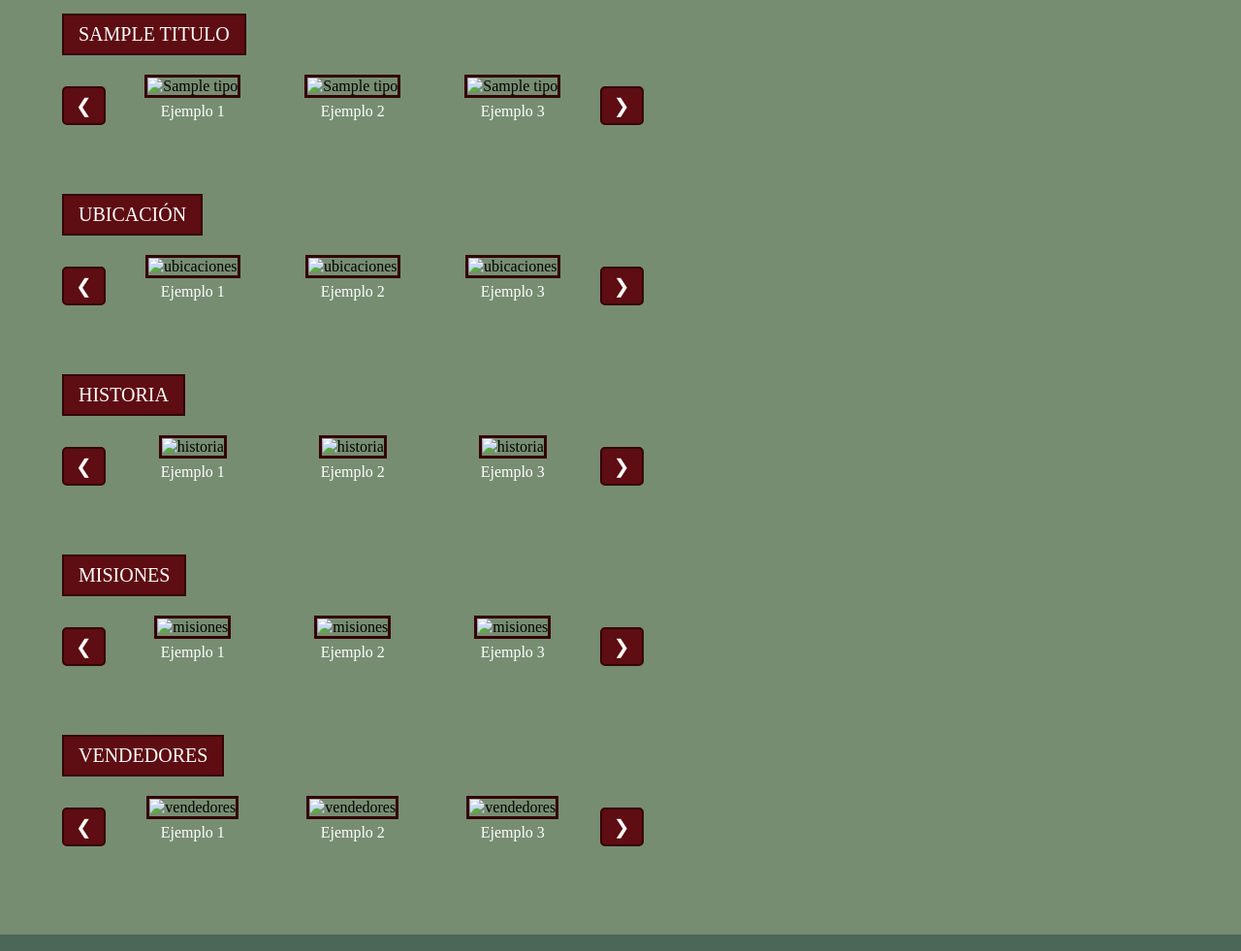
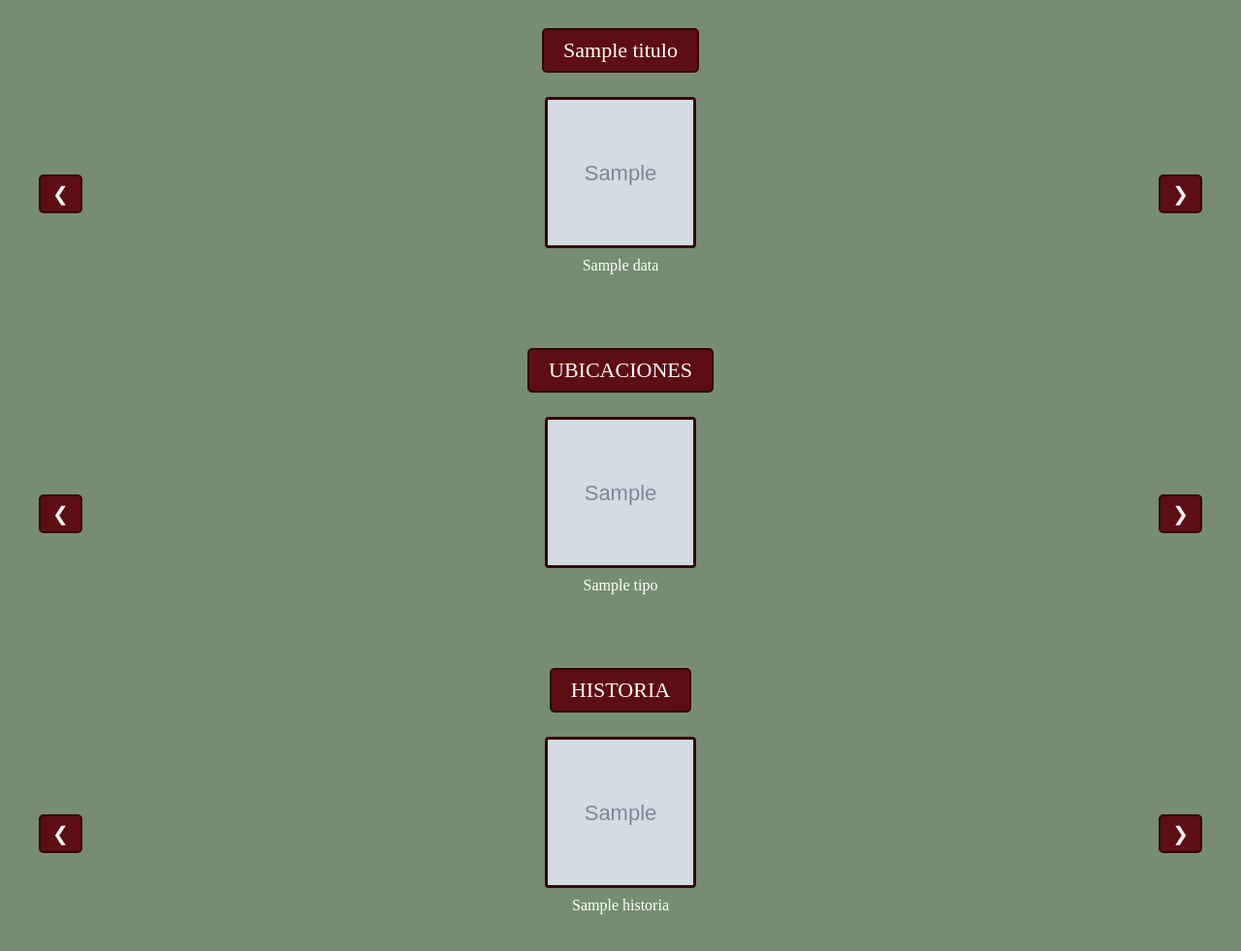
Before and after one commit to Andres1549/proyecto_npc, a FastAPI app: template app/templates/home.html in a window 1280 px wide. Shown: the part 220-1201 px from the top of the page at 97% size. Run offline with FastAPI, Linux system fonts and the light colour scheme; the template is opened without the code that fills it: most values are stand-ins (such as "Sample title", 1, 10 or a date in 2020); grey boxes marked "Sample" are stand-in pictures; some libraries are stand-ins or nearby versions.

Commit message:
pruebas al homepage

```diff
--- a/app/main.py
+++ b/app/main.py
@@ -1,7 +1,9 @@
-from app.db import init_db
+from app.db import init_db,get_session
+from app.models import Ubicacion
 from app.routers import npcs, items, misiones, ubicaciones, busqueda, reportes
 from dotenv import load_dotenv
-from fastapi import FastAPI, Request
+from fastapi import FastAPI, Request, Depends
+from sqlalchemy.orm import Session
 from fastapi.templating import Jinja2Templates
 from fastapi.responses import HTMLResponse
 from fastapi.staticfiles import StaticFiles
@@ -15,8 +17,20 @@ templates = Jinja2Templates(directory="app/templates")
 app.mount("/static", StaticFiles(directory="app/static"), name="static")
 
 @app.get("/", response_class=HTMLResponse)
-def home(request: Request):
-    return templates.TemplateResponse("home.html", {"request": request})
+async def home(request: Request, db: Session = Depends(get_session)):
+
+    data = {
+        "ubicaciones": db.query(Ubicacion).all(),
+        "historia": db.query(NPC).filter(NPC.tipo == "historia").all(),
+        "misiones": db.query(NPC).filter(NPC.tipo == "mision").all(),
+        "vendedores": db.query(NPC).filter(NPC.tipo == "vendedor").all(),
+    }
+
+    return templates.TemplateResponse(
+        "home.html",
+        {"request": request, "data": data}
+    )
+
 app.include_router(npcs, prefix="/npcs", tags=["NPCs"])
 app.include_router(items, prefix="/items", tags=["Items"])
 app.include_router(misiones, prefix="/misiones", tags=["Misiones"])
--- a/app/static/css/carrusel.css
+++ b/app/static/css/carrusel.css
@@ -1,48 +1,50 @@
-/* ===== SECCIÓN HOME ===== */
+/* ===== HOME ===== */
 
 .home-contenido {
-    width: 90%;
+    width: 100%;
+    max-width: 1200px;
     margin: 0 auto;
-    padding: 20px 0;
+    padding: 30px 0;
 }
 
+/* ===== TITULO DEL CARRUSEL ===== */
 
-/* ===== TITULO DEL CARRUSEL ===== */
+.carrusel-section {
+    text-align: center;
+    margin-bottom: 50px;
+}
 
 .carrusel-titulo {
     background-color: #5E0D12;
     border: 2px solid #340508;
     color: white;
-    padding: 8px 15px;
+    padding: 8px 20px;
     font-family: "Cinzel", serif;
-    font-size: 20px;
+    font-size: 22px;
     width: fit-content;
-    margin-bottom: 10px;
+    margin: 0 auto 15px auto;
+    border-radius: 5px;
 }
 
-
-/* ===== CONTENEDOR PRINCIPAL ===== */
-
-.carrusel-section {
-    margin-bottom: 50px;
-}
-
-
-/* ===== CARRUSEL ===== */
+/* ===== CONTENIDO DEL CARRUSEL ===== */
 
 .carrusel-container {
     display: flex;
+    justify-content: center;
     align-items: center;
-    gap: 10px;
-    position: relative;
+    gap: 15px;
 }
+
+/* ===== LISTA DE ITEMS ===== */
 
 .carrusel-items {
     display: flex;
     overflow-x: auto;
     scroll-behavior: smooth;
-    gap: 15px;
+    gap: 20px;
     padding: 10px 0;
+    max-width: 800px;
+    margin: 0 auto;
 }
 
 .carrusel-items::-webkit-scrollbar {
@@ -53,8 +55,7 @@
     background: #5E0D12;
 }
 
-
-/* ===== ELEMENTO DEL CARRUSEL ===== */
+/* ===== ITEM ===== */
 
 .item {
     text-align: center;
@@ -65,6 +66,7 @@
     width: 150px;
     height: 150px;
     border: 3px solid #340508;
+    border-radius: 4px;
     object-fit: cover;
 }
 
@@ -74,8 +76,7 @@
     color: white;
 }
 
-
-/* ===== BOTONES DE NAVEGACIÓN ===== */
+/* ===== BOTONES ===== */
 
 .btn-carrusel {
     background-color: #5E0D12;
@@ -90,11 +91,3 @@
 .btn-carrusel:hover {
     background-color: #340508;
 }
-
-.left {
-    margin-right: 5px;
-}
-
-.right {
-    margin-left: 5px;
-}
--- a/app/static/css/header.css
+++ b/app/static/css/header.css
@@ -79,6 +79,10 @@
 /************************************************
  * HAMBURGER BUTTON
  ************************************************/
+.nav-right {
+    margin-right: 10px;
+}
+
 .hamburger {
     background: none;
     border: none;
@@ -110,7 +114,7 @@
     background-position: center top;
     background-size: 100% auto;
 
-    height: 145px;
+    height: 150px;
 
     align-items: flex-start;
 
--- a/app/templates/componentes/carrusel.html
+++ b/app/templates/componentes/carrusel.html
@@ -1,31 +1,23 @@
 <div class="carrusel-section">
 
-    <div class="carrusel-titulo">
-        {{ titulo | upper }}
-    </div>
+    <div class="carrusel-titulo">{{ titulo }}</div>
 
     <div class="carrusel-container">
 
-        <button class="btn-carrusel left" onclick="moverCarrusel('{{ tipo }}', -1)">❮</button>
+        <button class="btn-carrusel left"
+                onclick="moverCarrusel('{{ tipo }}', -1)">❮</button>
 
         <div class="carrusel-items" id="carrusel-{{ tipo }}">
-            <div class="item">
-                <img src="https://via.placeholder.com/150" alt="{{ tipo }}">
-                <p>Ejemplo 1</p>
-            </div>
-
-            <div class="item">
-                <img src="https://via.placeholder.com/150" alt="{{ tipo }}">
-                <p>Ejemplo 2</p>
-            </div>
-
-            <div class="item">
-                <img src="https://via.placeholder.com/150" alt="{{ tipo }}">
-                <p>Ejemplo 3</p>
-            </div>
+            {% for item in data[tipo] %}
+                <div class="item">
+                    <img src="{{ item.imagen }}" alt="{{ item.nombre }}">
+                    <p>{{ item.nombre }}</p>
+                </div>
+            {% endfor %}
         </div>
 
-        <button class="btn-carrusel right" onclick="moverCarrusel('{{ tipo }}', 1)">❯</button>
+        <button class="btn-carrusel right"
+                onclick="moverCarrusel('{{ tipo }}', 1)">❯</button>
 
     </div>
 
--- a/app/templates/home.html
+++ b/app/templates/home.html
@@ -23,40 +23,26 @@
 
 
 
-    <main class="home-contenido">
+<main class="home-contenido">
 
     {% include "componentes/carrusel.html" with context %}
 
-    <!-- CARRUSEL UBICACIONES -->
-    {% set titulo="Ubicación" %}
-    {% set tipo="ubicaciones" %}
-    {% include "componentes/carrusel.html" %}
-
-    <!-- CARRUSEL HISTORIA -->
-    {% set titulo="Historia" %}
-    {% set tipo="historia" %}
-    {% include "componentes/carrusel.html" %}
-
-    <!-- CARRUSEL MISIONES -->
-    {% set titulo="Misiones" %}
-    {% set tipo="misiones" %}
-    {% include "componentes/carrusel.html" %}
-
-    <!-- CARRUSEL VENDEDORES -->
-    {% set titulo="Vendedores" %}
-    {% set tipo="vendedores" %}
-    {% include "componentes/carrusel.html" %}
+    {% for tipo in ["ubicaciones", "historia", "misiones", "vendedores"] %}
+        {% set titulo = tipo.upper() %}
+        {% include "componentes/carrusel.html" %}
+    {% endfor %}
 
 </main>
+
 
     {% include "layout/footer.html" %}
 
 </body>
 <script>
 function moverCarrusel(tipo, direccion) {
-    const carrusel = document.getElementById("carrusel-" + tipo);
-    const ancho = carrusel.clientWidth;
-    carrusel.scrollLeft += direccion * (ancho / 2);
+    const c = document.getElementById("carrusel-" + tipo);
+    const ancho = c.clientWidth;
+    c.scrollLeft += direccion * (ancho / 2);
 }
 </script>
 
```
